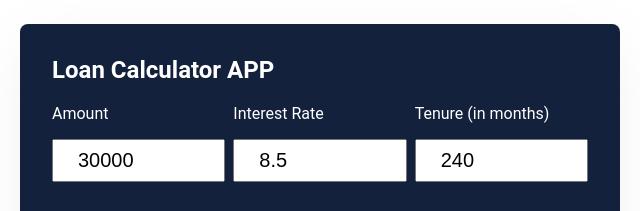
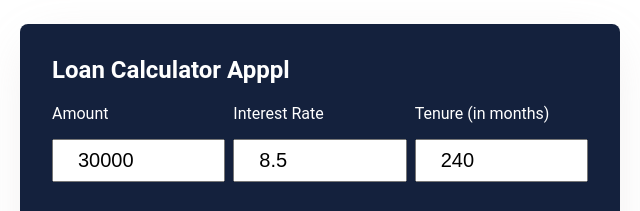
Before and after one commit to dirwolf/Loan-Calculator-main, a plain HTML site: page index.html in a window 1280 px wide. Shown: the top 211 px of the page, 320-960 px from the left. Drawn offline with nearby package versions, Linux system fonts and the light colour scheme.

Commit message:
first commit

```diff
--- a/Loan-Calculator-main/index.html
+++ b/index.html
@@ -10,7 +10,8 @@
   <body>
     <div class="loan-calculator">
       <div class="top">
-        <h2>Loan Calculator APP</h2>
+        <h2>Loan Calculator Apppl
+        </h2>
 
         <form action="#">
           <div class="group">
```
Also changed, not shown: main.js (renamed from Loan-Calculator-main/main.js), style.css (renamed from Loan-Calculator-main/style.css).
